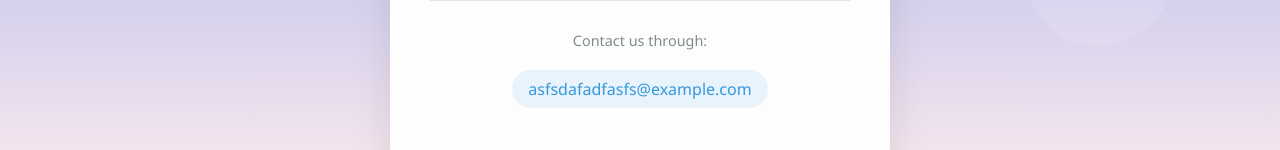
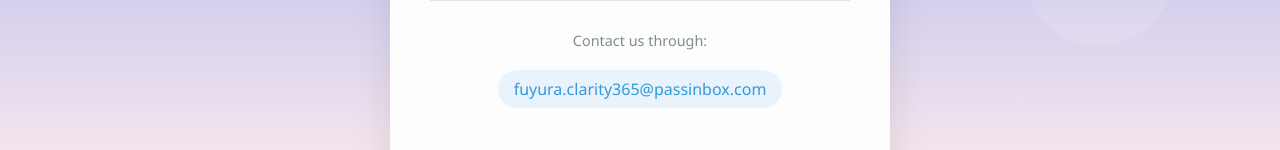
Before and after one commit to fuyura-dev/fuyura-fallback, a plain HTML site: page index.html in a window 1280 px wide. Shown: the part 584-734 px from the top of the page. Drawn offline with Linux system fonts and the light colour scheme.

Commit message:
Update contact email

```diff
--- a/index.html
+++ b/index.html
@@ -29,8 +29,8 @@
       <div class="contact-info">
         <p>Contact us through:</p>
         <div class="contact-links">
-          <a href="mailto:asfsdafadfasfs@example.com"
-            >asfsdafadfasfs@example.com</a
+          <a href="mailto:fuyura.clarity365@passinbox.com"
+            >fuyura.clarity365@passinbox.com</a
           >
         </div>
       </div>
```
